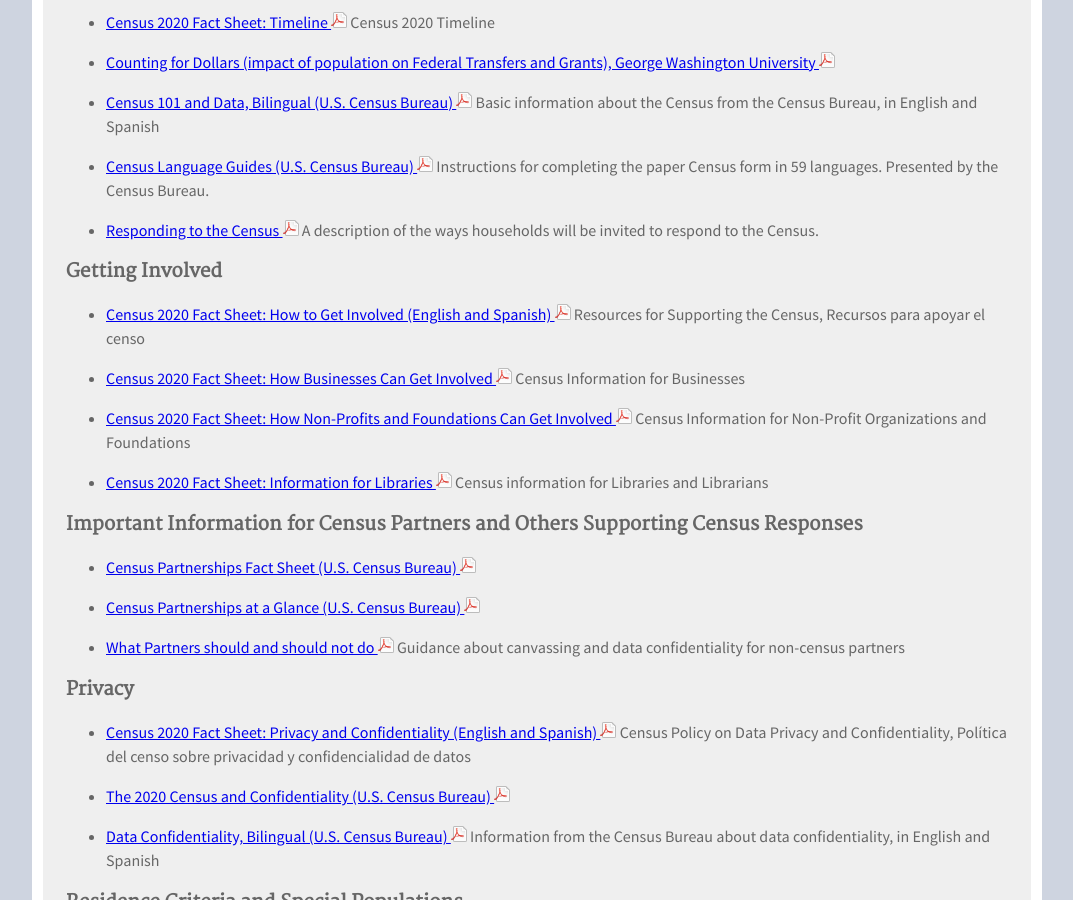
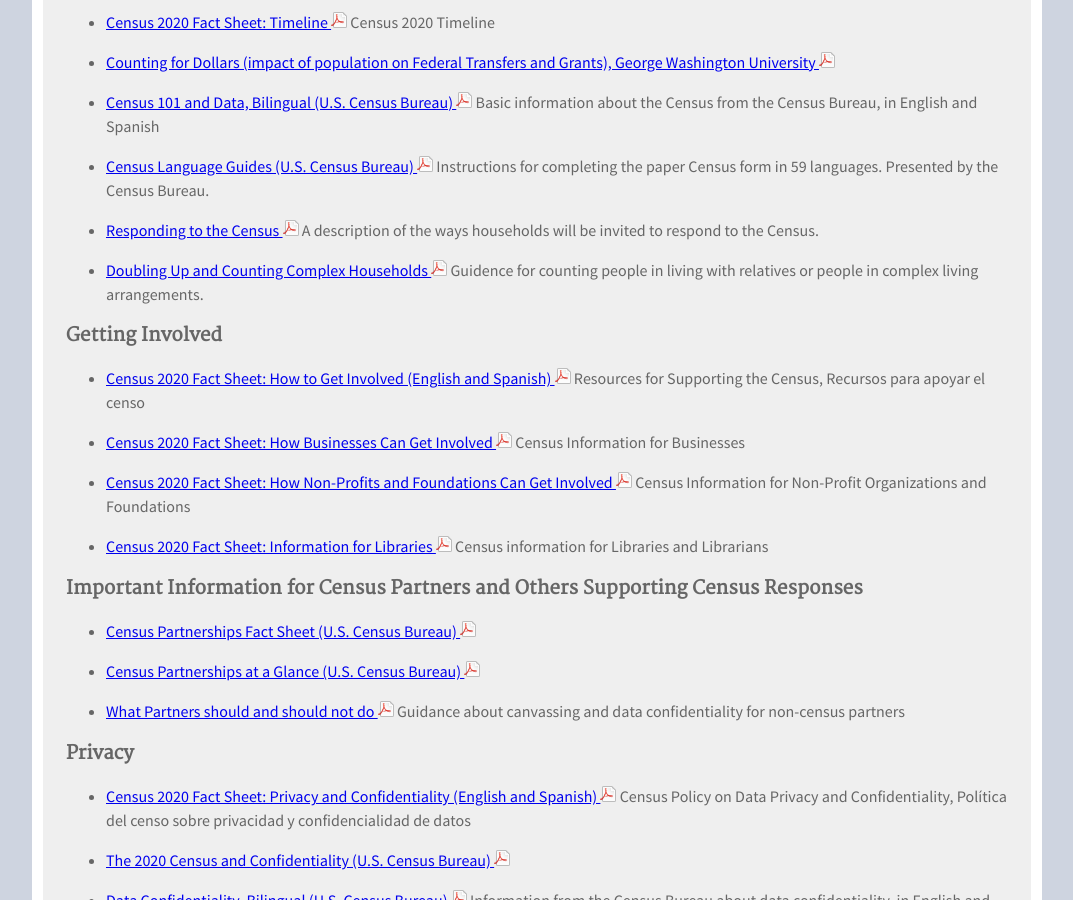
Before and after one commit to TBleess/Website_New, a Jekyll site: the page built from pages/5_CensusACS/2020-factsheets.md, in a window 1280 px wide and 900 px high, scrolled down 623 px. Shown: the whole window, without its empty margins (103-1176 px from the left). Built offline with Jekyll 4.4.1, drawn with Linux system fonts in a browser that asks for light colours.

Commit message:
Update 2020-factsheets.md

```diff
--- a/pages/5_CensusACS/2020-factsheets.md
+++ b/pages/5_CensusACS/2020-factsheets.md
@@ -28,6 +28,8 @@
 * [Census Language Guides (U.S. Census Bureau) ![pdf](/images/page_white_acrobat.png 'download pdf file')](https://www.census.gov/programs-surveys/decennial-census/2020-census/planning-management/language-resources/language-guides.html) Instructions for completing the paper Census form in 59 languages.  Presented by the Census Bureau.
 
 * [Responding to the Census ![pdf](/images/page_white_acrobat.png 'download pdf file')](https://drive.google.com/open?id=1t9MnY2BsZFXJwu5frQaJMI_kMGxsPSTO)  A description of the ways households will be invited to respond to the Census.
+
+* [Doubling Up and Counting Complex Households ![pdf](/images/page_white_acrobat.png 'download pdf file')](https://drive.google.com/open?id=1R83xWQttZjseifGuKrWWFHRVbIbC4HkL) Guidence for counting people in living with relatives or people in complex living arrangements.
 
 ### Getting Involved
 
```
